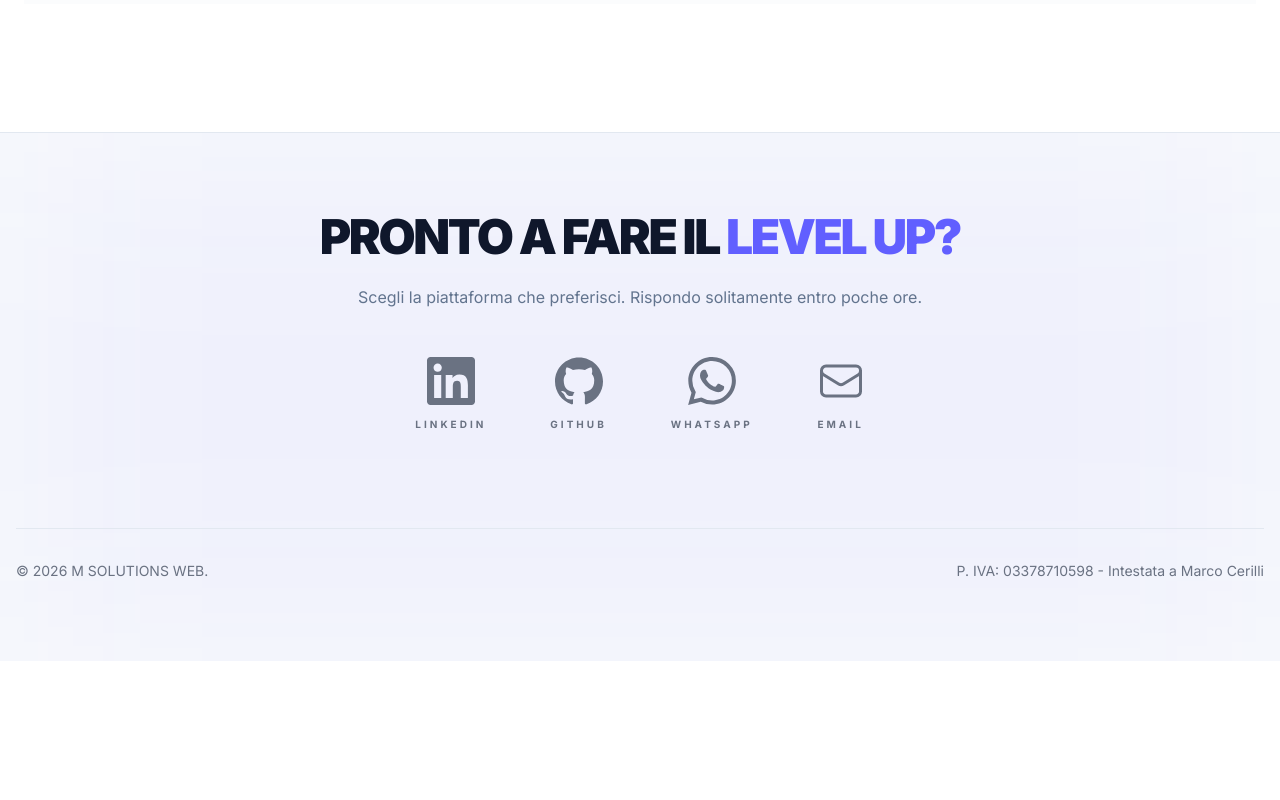
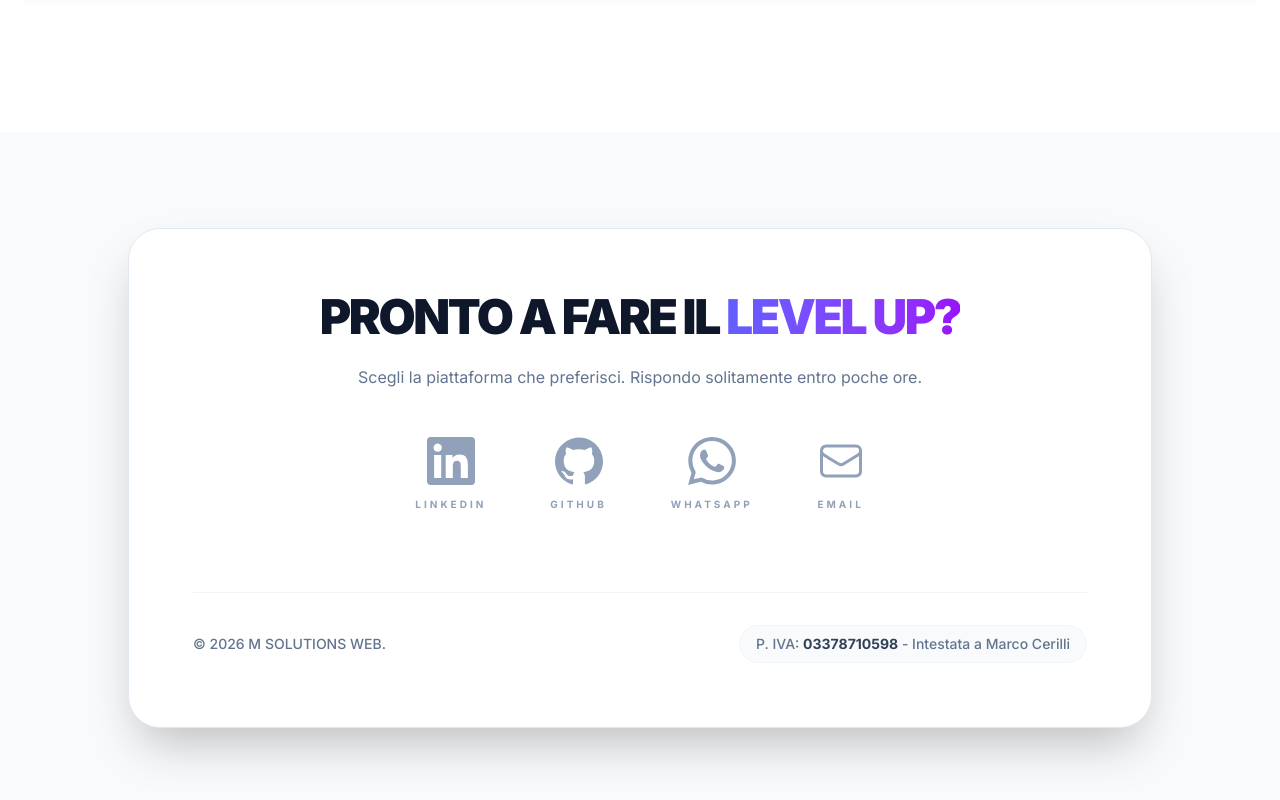
Before and after one commit to MarcoCerilli/portfolio-aziendale-2026, a Next.js app: page / in a window 1280 px wide. Shown: the part 6933-7733 px from the top of the page. Before the commit the page ends 7594 px from the top, so only its background shows below. Built offline with nearby package versions, Linux system fonts and the light colour scheme.

Commit message:
feat: redesign footer with glassmorphism card layout and refined animations

```diff
--- a/src/components/Footer.tsx
+++ b/src/components/Footer.tsx
@@ -32,19 +32,28 @@ const socialLinks = [
 
 const Footer = () => {
   return (
-    <footer id="contatti" className="py-20 border-t border-slate-200 dark:border-slate-800 bg-slate-50 dark:bg-slate-950 relative overflow-hidden transition-colors duration-300">
-      {/* Effetto Glow di sfondo per dare profondità */}
-      <div className="absolute top-0 left-1/2 -translate-x-1/2 w-full h-full bg-indigo-600/5 blur-[120px] pointer-events-none" />
+    <footer id="contatti" className="py-12 md:py-24 bg-slate-50 dark:bg-slate-950 relative overflow-hidden transition-colors duration-300">
+      <div className="container mx-auto px-4 relative z-10 flex justify-center">
+        {/* BLOCCO UNICO ACCATTIVANTE */}
+        <motion.div
+          initial={{ opacity: 0, y: 40 }}
+          whileInView={{ opacity: 1, y: 0 }}
+          viewport={{ once: true }}
+          transition={{ duration: 0.8, ease: "easeOut" }}
+          className="w-full max-w-5xl bg-white dark:bg-slate-900/50 backdrop-blur-xl border border-slate-200 dark:border-slate-800 rounded-[2rem] p-8 md:p-16 shadow-2xl relative overflow-hidden"
+        >
+          {/* Riflesso interno al blocco */}
+          <div className="absolute top-0 left-1/2 -translate-x-1/2 w-full h-[200%] bg-[radial-gradient(ellipse_at_top,_var(--tw-gradient-stops))] from-indigo-500/10 via-transparent to-transparent pointer-events-none" />
 
-      <div className="container mx-auto px-4 text-center relative z-10">
+          <div className="relative z-10 text-center">
             <h2 className="text-3xl md:text-5xl font-black text-slate-900 dark:text-white mb-6 uppercase tracking-tighter">
-          Pronto a fare il <span className="text-indigo-500">Level Up?</span>
+              Pronto a fare il <span className="text-transparent bg-clip-text bg-gradient-to-r from-indigo-500 to-purple-600">Level Up?</span>
             </h2>
             <p className="text-slate-500 dark:text-slate-400 mb-12 max-w-xl mx-auto text-sm md:text-base">
               Scegli la piattaforma che preferisci. Rispondo solitamente entro poche ore.
             </p>
 
-        <div className="flex flex-wrap justify-center gap-8 md:gap-16">
+            <div className="flex flex-wrap justify-center gap-8 md:gap-16 mb-16 md:mb-20">
               {socialLinks.map((link, index) => (
                 <motion.a
                   key={link.name}
@@ -52,48 +61,51 @@ const Footer = () => {
                   target="_blank"
                   rel="noopener noreferrer"
                   aria-label={link.name}
-              initial={{ opacity: 0, y: 20 }}
-              whileInView={{ opacity: 1, y: 0 }}
-              transition={{ delay: index * 0.1 }}
+                  initial={{ opacity: 0, scale: 0.8 }}
+                  whileInView={{ opacity: 1, scale: 1 }}
+                  transition={{ delay: index * 0.1, duration: 0.4 }}
 
-              // EFFETTO HOVER (Desktop)
+                  // EFFETTO HOVER
                   whileHover={{
                     scale: 1.1,
                     y: -10,
                     color: link.brandColor,
                   }}
 
-              // EFFETTO CLICK/TAP (Mobile & F12)
+                  // EFFETTO CLICK
                   whileTap={{
                     scale: 0.9,
-                rotate: index % 2 === 0 ? -3 : 3, // Rotazione dinamica al click
+                    rotate: index % 2 === 0 ? -3 : 3,
                   }}
 
-              className="group flex flex-col items-center gap-3 text-gray-500 transition-colors relative"
+                  className="group flex flex-col items-center gap-3 text-slate-400 dark:text-slate-500 transition-colors relative"
                 >
-              {/* Cerchio di luce che appare dietro l'icona al click/hover */}
+                  {/* Bagliore dietro l'icona */}
                   <motion.div
-                className="absolute inset-0 bg-current blur-2xl opacity-0 group-hover:opacity-20 group-active:opacity-40 transition-opacity rounded-full"
+                    className="absolute inset-0 bg-current blur-2xl opacity-0 group-hover:opacity-20 transition-opacity rounded-full"
                     style={{ color: link.brandColor }}
                   />
 
-              <link.icon className="w-10 h-10 md:w-12 md:h-12 relative z-10 transition-transform duration-300 group-hover:drop-shadow-[0_0_8px_rgba(255,255,255,0.3)]" />
+                  <link.icon className="w-10 h-10 md:w-12 md:h-12 relative z-10 transition-transform duration-300 group-hover:drop-shadow-[0_0_12px_rgba(255,255,255,0.4)]" />
 
-              <span className="text-[10px] font-bold uppercase tracking-[0.3em] relative z-10">
+                  <span className="text-[10px] font-bold uppercase tracking-[0.3em] relative z-10 group-hover:text-slate-800 dark:group-hover:text-white transition-colors">
                     {link.name}
                   </span>
                 </motion.a>
               ))}
             </div>
 
-        <div className="mt-24 pt-8 border-t border-slate-200 dark:border-slate-800 flex flex-col md:flex-row justify-between items-center text-gray-500 text-xs md:text-sm">
-          <div>
+            {/* SEZIONE INFERIORE DEL BLOCCO: COPYRIGHT E PARTITA IVA */}
+            <div className="pt-8 border-t border-slate-100 dark:border-slate-800/60 flex flex-col md:flex-row justify-between items-center text-slate-500 dark:text-slate-400 text-xs md:text-sm font-medium">
+              <div className="mb-4 md:mb-0">
                 © {new Date().getFullYear()} M SOLUTIONS WEB.
               </div>
-          <div className="mt-2 md:mt-0 text-center md:text-right">
-            P. IVA: 03378710598 - Intestata a Marco Cerilli
+              <div className="text-center md:text-right bg-slate-50 dark:bg-slate-800/50 px-4 py-2 rounded-full border border-slate-100 dark:border-slate-700">
+                P. IVA: <span className="font-bold text-slate-700 dark:text-slate-200">03378710598</span> - Intestata a Marco Cerilli
               </div>
             </div>
+          </div>
+        </motion.div>
       </div>
     </footer>
   );
```
Lines whose indentation alone changed are shown as unchanged.
